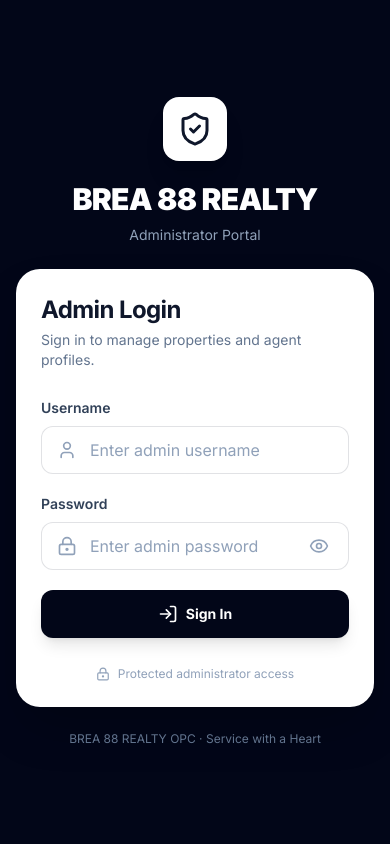
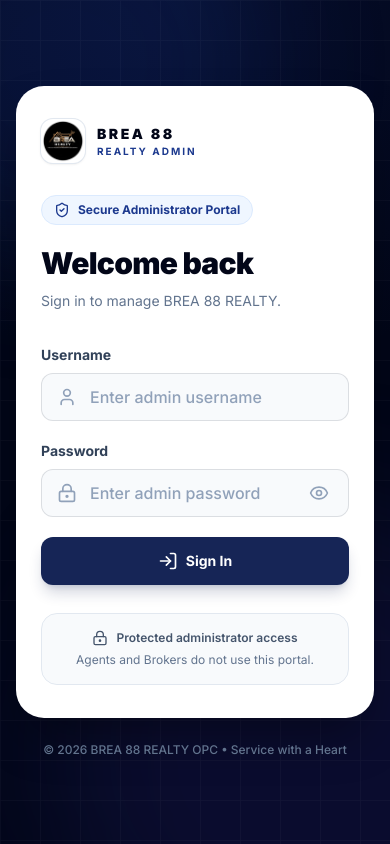
Before and after one commit to cylexnoe/brea88, a Next.js app in the folder brea88/: page /admin in a window 390 px wide. Built offline with nearby package versions, Linux system fonts and the light colour scheme.

Commit message:
Polish administrator login portal UI and responsive experience

```diff
--- a/brea88/src/app/admin/page.tsx
+++ b/brea88/src/app/admin/page.tsx
@@ -1,266 +1,133 @@
 'use client';
 
-import React, {
-  Suspense,
-  useEffect,
-  useState,
-  type FormEvent,
-} from 'react';
-
+import React, { Suspense, useState, type FormEvent } from 'react';
 import { useSearchParams, useRouter } from 'next/navigation';
-
-import {
-  Eye,
-  EyeOff,
-  LockKeyhole,
-  LogIn,
-  ShieldCheck,
-  User,
-} from 'lucide-react';
+import { Eye, EyeOff, LockKeyhole, LogIn, ShieldCheck, User } from 'lucide-react';
 
 function AdminLoginContent() {
   const router = useRouter();
   const searchParams = useSearchParams();
-
   const [username, setUsername] = useState('');
   const [password, setPassword] = useState('');
   const [showPassword, setShowPassword] = useState(false);
   const [loading, setLoading] = useState(false);
   const [error, setError] = useState('');
+  const authRequired = searchParams.get('auth') === 'required';
 
-  const authRequired =
-    searchParams.get('auth') === 'required';
-
-  async function handleSubmit(
-    event: FormEvent<HTMLFormElement>
-  ) {
+  async function handleSubmit(event: FormEvent<HTMLFormElement>) {
     event.preventDefault();
     setError('');
-
     if (!username.trim() || !password) {
-      setError(
-        'Please enter your username and password.'
-      );
+      setError('Please enter your username and password.');
       return;
     }
-
     try {
       setLoading(true);
-
-      const response = await fetch(
-        '/api/admin/login',
-        {
+      const response = await fetch('/api/admin/login', {
         method: 'POST',
-          headers: {
-            'Content-Type': 'application/json',
-          },
+        headers: { 'Content-Type': 'application/json' },
         credentials: 'include',
-          body: JSON.stringify({
-            username: username.trim(),
-            password,
-          }),
-        }
-      );
-
-      const data = await response
-        .json()
-        .catch(() => null);
-
-      if (
-        !response.ok ||
-        !data?.success
-      ) {
-        setError(
-          data?.message ||
-            'Invalid username or password.'
-        );
+        body: JSON.stringify({ username: username.trim(), password }),
+      });
+      const data = await response.json().catch(() => null);
+      if (!response.ok || !data?.success) {
+        setError(data?.message || 'Invalid username or password.');
         return;
       }
-
       router.replace('/admin/dashboard');
       router.refresh();
     } catch (submitError) {
-      console.error(
-        'Admin login error:',
-        submitError
-      );
-
-      setError(
-        'Unable to connect to the server. Please try again.'
-      );
+      console.error('Admin login error:', submitError);
+      setError('Unable to connect to the server. Please try again.');
     } finally {
       setLoading(false);
     }
   }
 
   return (
-    <main className="min-h-screen bg-slate-950 px-4 py-8 text-slate-900 sm:px-6 lg:px-8">
-      <div className="flex min-h-[calc(100vh-4rem)] items-center justify-center">
-        <div className="w-full max-w-md">
-
-          {/* BRAND */}
-          <div className="mb-6 text-center">
-            <div className="mx-auto mb-5 flex h-16 w-16 items-center justify-center rounded-2xl bg-white shadow-xl">
-              <ShieldCheck className="h-9 w-9 text-slate-900" />
+    <main className="relative min-h-screen overflow-hidden bg-slate-950 px-4 py-8 text-slate-900 sm:px-6 lg:px-8">
+      <div className="pointer-events-none absolute inset-0">
+        <div className="absolute -left-32 -top-32 h-96 w-96 rounded-full bg-blue-900/20 blur-3xl" />
+        <div className="absolute -bottom-40 -right-40 h-[500px] w-[500px] rounded-full bg-indigo-900/20 blur-3xl" />
+        <div className="absolute inset-0 bg-[radial-gradient(circle_at_top,rgba(30,64,175,0.14),transparent_45%)]" />
+        <div className="absolute inset-0 opacity-[0.035] bg-[linear-gradient(rgba(255,255,255,0.8)_1px,transparent_1px),linear-gradient(90deg,rgba(255,255,255,0.8)_1px,transparent_1px)] bg-[size:40px_40px]" />
       </div>
 
-            <h1 className="text-3xl font-black tracking-tight text-white">
-              BREA 88 REALTY
-            </h1>
-
-            <p className="mt-2 text-sm text-slate-400">
-              Administrator Portal
-            </p>
+      <div className="relative z-10 flex min-h-[calc(100vh-4rem)] items-center justify-center">
+        <div className="w-full max-w-5xl">
+          <div className="overflow-hidden rounded-[28px] border border-white/10 bg-white shadow-2xl shadow-black/40">
+            <div className="grid lg:grid-cols-[0.9fr_1.1fr]">
+              <div className="relative hidden overflow-hidden bg-blue-950 lg:flex">
+                <div className="absolute -right-24 -top-24 h-72 w-72 rounded-full border border-white/10" />
+                <div className="absolute -bottom-32 -left-32 h-80 w-80 rounded-full border border-white/10" />
+                <div className="relative flex w-full flex-col justify-between p-10 xl:p-12 text-white">
+                  <div>
+                    <div className="flex items-center gap-3">
+                      <div className="flex h-11 w-11 items-center justify-center overflow-hidden rounded-xl bg-white shadow-lg">
+                        <img src="/img/LOGO.png" alt="BREA 88 Realty" className="h-full w-full object-cover" />
                       </div>
-
-          {/* LOGIN CARD */}
-          <div className="rounded-3xl border border-white/10 bg-white p-6 shadow-2xl sm:p-8">
-
-            <div className="mb-7">
-              <h2 className="text-2xl font-bold text-slate-900">
-                Admin Login
-              </h2>
-
-              <p className="mt-1 text-sm text-slate-500">
-                Sign in to manage properties and agent profiles.
-              </p>
+                      <div><p className="text-sm font-black tracking-[0.18em]">BREA 88</p><p className="text-[10px] font-semibold tracking-[0.2em] text-blue-300">REALTY ADMIN</p></div>
                     </div>
-
-            {/* SESSION EXPIRED */}
-            {authRequired && !error && (
-              <div className="mb-5 rounded-xl border border-amber-200 bg-amber-50 px-4 py-3 text-sm font-medium text-amber-800">
-                Your admin session has expired.
-                Please sign in again.
+                    <div className="mt-16">
+                      <p className="text-xs font-bold uppercase tracking-[0.25em] text-blue-300">Administrator Portal</p>
+                      <h1 className="mt-4 text-4xl font-black leading-tight xl:text-5xl">Manage the platform.<br />Protect the team.<br />Serve clients.</h1>
+                      <p className="mt-6 max-w-sm text-sm leading-7 text-blue-200">Secure administrator access for property management, account controls, and platform settings.</p>
                     </div>
-            )}
-
-            {/* ERROR */}
-            {error && (
-              <div className="mb-5 rounded-xl border border-red-200 bg-red-50 px-4 py-3 text-sm font-medium text-red-700">
-                {error}
                   </div>
-            )}
-
-            <form
-              onSubmit={handleSubmit}
-              className="space-y-5"
-            >
-
-              {/* USERNAME */}
-              <div>
-                <label
-                  htmlFor="username"
-                  className="mb-2 block text-sm font-semibold text-slate-700"
-                >
-                  Username
-                </label>
-
-                <div className="relative">
-                  <User className="pointer-events-none absolute left-4 top-1/2 h-5 w-5 -translate-y-1/2 text-slate-400" />
-
-                  <input
-                    id="username"
-                    name="username"
-                    type="text"
-                    autoComplete="username"
-                    value={username}
-                    onChange={(event) =>
-                      setUsername(event.target.value)
-                    }
-                    placeholder="Enter admin username"
-                    disabled={loading}
-                    className="h-12 w-full rounded-xl border border-slate-200 bg-white pl-12 pr-4 text-sm outline-none transition placeholder:text-slate-400 focus:border-slate-400 focus:ring-4 focus:ring-slate-100 disabled:bg-slate-50"
-                  />
+                  <div className="mt-12 space-y-4 text-sm text-blue-100">
+                    <div className="flex items-center gap-3"><ShieldCheck className="h-5 w-5 text-blue-300" /> Protected administrator access</div>
+                    <div className="flex items-center gap-3"><ShieldCheck className="h-5 w-5 text-blue-300" /> Manage Agents and Brokers</div>
+                    <div className="flex items-center gap-3"><ShieldCheck className="h-5 w-5 text-blue-300" /> Manage property listings</div>
+                  </div>
                 </div>
               </div>
 
-              {/* PASSWORD */}
+              <div className="bg-white px-6 py-8 sm:px-10 sm:py-10 lg:px-12 xl:px-16 xl:py-12">
+                <div className="mb-8 flex items-center gap-3 lg:hidden">
+                  <div className="flex h-11 w-11 items-center justify-center overflow-hidden rounded-xl bg-white shadow-sm ring-1 ring-slate-200"><img src="/img/LOGO.png" alt="BREA 88 Realty" className="h-full w-full object-cover" /></div>
+                  <div><p className="text-sm font-black tracking-[0.18em] text-slate-950">BREA 88</p><p className="text-[10px] font-bold tracking-[0.2em] text-blue-900">REALTY ADMIN</p></div>
+                </div>
+
+                <div className="mb-8">
+                  <div className="mb-5 inline-flex items-center gap-2 rounded-full border border-blue-100 bg-blue-50 px-3 py-1.5 text-xs font-bold text-blue-900"><ShieldCheck className="h-4 w-4" /> Secure Administrator Portal</div>
+                  <h2 className="text-3xl font-black tracking-tight text-slate-950 sm:text-4xl">Welcome back</h2>
+                  <p className="mt-2 text-sm leading-6 text-slate-500">Sign in to manage BREA 88 REALTY.</p>
+                </div>
+
+                {authRequired && !error && <div className="mb-5 rounded-xl border border-amber-200 bg-amber-50 px-4 py-3.5 text-sm font-medium leading-5 text-amber-800">Your admin session has expired. Please sign in again.</div>}
+                {error && <div role="alert" className="mb-5 rounded-xl border border-red-200 bg-red-50 px-4 py-3.5 text-sm font-medium leading-5 text-red-700">{error}</div>}
+
+                <form onSubmit={handleSubmit} className="space-y-5">
                   <div>
-                <label
-                  htmlFor="password"
-                  className="mb-2 block text-sm font-semibold text-slate-700"
-                >
-                  Password
-                </label>
-
-                <div className="relative">
-                  <LockKeyhole className="pointer-events-none absolute left-4 top-1/2 h-5 w-5 -translate-y-1/2 text-slate-400" />
-
-                  <input
-                    id="password"
-                    name="password"
-                    type={
-                      showPassword
-                        ? 'text'
-                        : 'password'
-                    }
-                    autoComplete="current-password"
-                    value={password}
-                    onChange={(event) =>
-                      setPassword(event.target.value)
-                    }
-                    placeholder="Enter admin password"
-                    disabled={loading}
-                    className="h-12 w-full rounded-xl border border-slate-200 bg-white pl-12 pr-12 text-sm outline-none transition placeholder:text-slate-400 focus:border-slate-400 focus:ring-4 focus:ring-slate-100 disabled:bg-slate-50"
-                  />
-
-                  <button
-                    type="button"
-                    onClick={() =>
-                      setShowPassword(
-                        (value) => !value
-                      )
-                    }
-                    disabled={loading}
-                    aria-label={
-                      showPassword
-                        ? 'Hide password'
-                        : 'Show password'
-                    }
-                    className="absolute right-3 top-1/2 -translate-y-1/2 rounded-lg p-2 text-slate-400 transition hover:bg-slate-100 hover:text-slate-700 disabled:opacity-50"
-                  >
-                    {showPassword ? (
-                      <EyeOff className="h-5 w-5" />
-                    ) : (
-                      <Eye className="h-5 w-5" />
-                    )}
-                  </button>
+                    <label htmlFor="username" className="mb-2 block text-sm font-bold text-slate-700">Username</label>
+                    <div className="group relative">
+                      <User className="pointer-events-none absolute left-4 top-1/2 h-5 w-5 -translate-y-1/2 text-slate-400 group-focus-within:text-blue-700" />
+                      <input id="username" name="username" type="text" autoComplete="username" value={username} onChange={(e) => setUsername(e.target.value)} placeholder="Enter admin username" disabled={loading} className="h-12 w-full rounded-xl border border-slate-200 bg-slate-50 pl-12 pr-4 text-sm font-medium outline-none transition placeholder:text-slate-400 focus:border-blue-600 focus:bg-white focus:ring-4 focus:ring-blue-600/10 disabled:opacity-60" />
                     </div>
                   </div>
 
-              {/* LOGIN BUTTON */}
-              <button
-                type="submit"
-                disabled={loading}
-                className="flex h-12 w-full items-center justify-center gap-2 rounded-xl bg-slate-950 px-5 text-sm font-bold text-white shadow-lg transition hover:bg-slate-800 focus:outline-none focus:ring-4 focus:ring-slate-200 disabled:cursor-not-allowed disabled:opacity-60"
-              >
-                {loading ? (
-                  <>
-                    <span className="h-5 w-5 animate-spin rounded-full border-2 border-white/30 border-t-white" />
-                    Signing in...
-                  </>
-                ) : (
-                  <>
-                    <LogIn className="h-5 w-5" />
-                    Sign In
-                  </>
-                )}
+                  <div>
+                    <label htmlFor="password" className="mb-2 block text-sm font-bold text-slate-700">Password</label>
+                    <div className="group relative">
+                      <LockKeyhole className="pointer-events-none absolute left-4 top-1/2 h-5 w-5 -translate-y-1/2 text-slate-400 group-focus-within:text-blue-700" />
+                      <input id="password" name="password" type={showPassword ? 'text' : 'password'} autoComplete="current-password" value={password} onChange={(e) => setPassword(e.target.value)} placeholder="Enter admin password" disabled={loading} className="h-12 w-full rounded-xl border border-slate-200 bg-slate-50 pl-12 pr-12 text-sm font-medium outline-none transition placeholder:text-slate-400 focus:border-blue-600 focus:bg-white focus:ring-4 focus:ring-blue-600/10 disabled:opacity-60" />
+                      <button type="button" onClick={() => setShowPassword((v) => !v)} disabled={loading} aria-label={showPassword ? 'Hide password' : 'Show password'} className="absolute right-3 top-1/2 -translate-y-1/2 rounded-lg p-2 text-slate-400 transition hover:bg-slate-200 hover:text-slate-700 disabled:opacity-50">{showPassword ? <EyeOff className="h-5 w-5" /> : <Eye className="h-5 w-5" />}</button>
+                    </div>
+                  </div>
+
+                  <button type="submit" disabled={loading} className="group flex h-12 w-full items-center justify-center gap-2 rounded-xl bg-blue-950 px-5 text-sm font-bold text-white shadow-lg shadow-blue-950/20 transition hover:bg-blue-900 hover:shadow-xl focus:outline-none focus:ring-4 focus:ring-blue-600/20 disabled:cursor-not-allowed disabled:opacity-60">
+                    {loading ? <><span className="h-5 w-5 animate-spin rounded-full border-2 border-white/30 border-t-white" /> Signing in...</> : <><LogIn className="h-5 w-5" /> Sign In</>}
                   </button>
                 </form>
 
-            {/* SECURITY MESSAGE */}
-            <div className="mt-7 flex items-center justify-center gap-2 text-xs text-slate-400">
-              <LockKeyhole className="h-3.5 w-3.5" />
-              <span>
-                Protected administrator access
-              </span>
+                <div className="mt-7 rounded-2xl border border-slate-200 bg-slate-50 p-4 text-center text-xs text-slate-500">
+                  <div className="flex items-center justify-center gap-2 font-semibold text-slate-600"><LockKeyhole className="h-4 w-4" /> Protected administrator access</div>
+                  <p className="mt-1.5">Agents and Brokers do not use this portal.</p>
                 </div>
               </div>
-
-          <p className="mt-6 text-center text-xs text-slate-500">
-            BREA 88 REALTY OPC · Service with a Heart
-          </p>
-
+            </div>
+          </div>
+          <p className="mt-6 text-center text-xs font-medium text-slate-500">© {new Date().getFullYear()} BREA 88 REALTY OPC • Service with a Heart</p>
         </div>
       </div>
     </main>
@@ -269,18 +136,7 @@ function AdminLoginContent() {
 
 export default function AdminLoginPage() {
   return (
-    <Suspense
-      fallback={
-        <main className="min-h-screen bg-slate-950 flex items-center justify-center px-4">
-          <div className="text-center">
-            <div className="mx-auto mb-4 h-10 w-10 animate-spin rounded-full border-4 border-white/20 border-t-white" />
-            <p className="text-sm text-slate-400">
-              Loading administrator portal...
-            </p>
-          </div>
-        </main>
-      }
-    >
+    <Suspense fallback={<main className="flex min-h-screen items-center justify-center bg-slate-950 px-4"><div className="text-center"><div className="mx-auto mb-4 h-10 w-10 animate-spin rounded-full border-4 border-white/20 border-t-white" /><p className="text-sm text-slate-400">Loading administrator portal...</p></div></main>}>
       <AdminLoginContent />
     </Suspense>
   );
```
Lines whose indentation alone changed are shown as unchanged.
